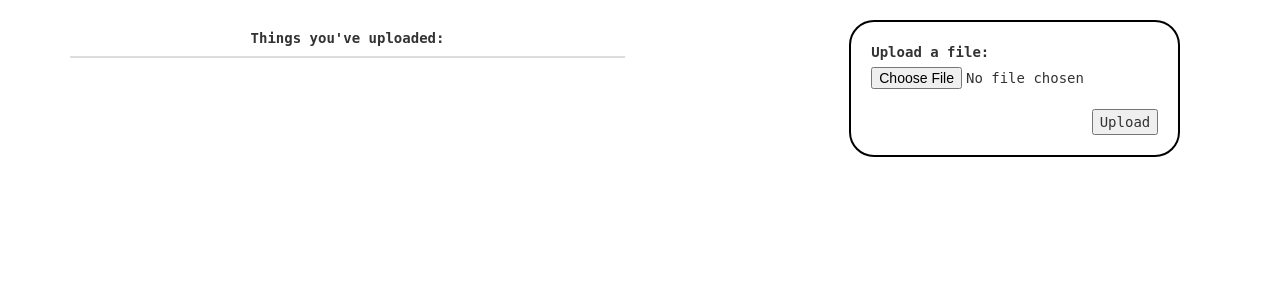
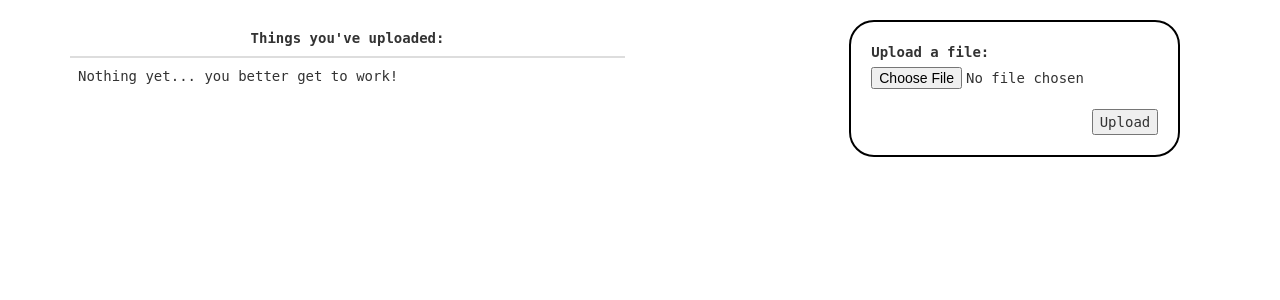
Before and after one commit to mneary1/fcps, a Flask app: template app/templates/upload.html in a window 1280 px wide. Shown: the part 62-362 px from the top of the page. Run offline with Flask 2, Linux system fonts and the light colour scheme; the template is opened without the code that fills it: values that come from a table or form of the project are taken from there, others are empty; some libraries are stand-ins or nearby versions.

Commit message:
message in table if no uploads

```diff
--- a/app/templates/upload.html
+++ b/app/templates/upload.html
@@ -7,9 +7,13 @@
 			<table class="table table-hover">
 				<thead><th>Things you've uploaded:</th></thead>
 				<tbody>
+				{%if uploads%}
 				{%for upload in uploads%}
 				<tr><td>{{upload}}</td></tr>
 				{%endfor%}
+				{%else%}
+				<tr><td>Nothing yet... you better get to work!</td></tr>
+				{%endif%}
 				</tbody>
 			</table>
 		</div>
```
